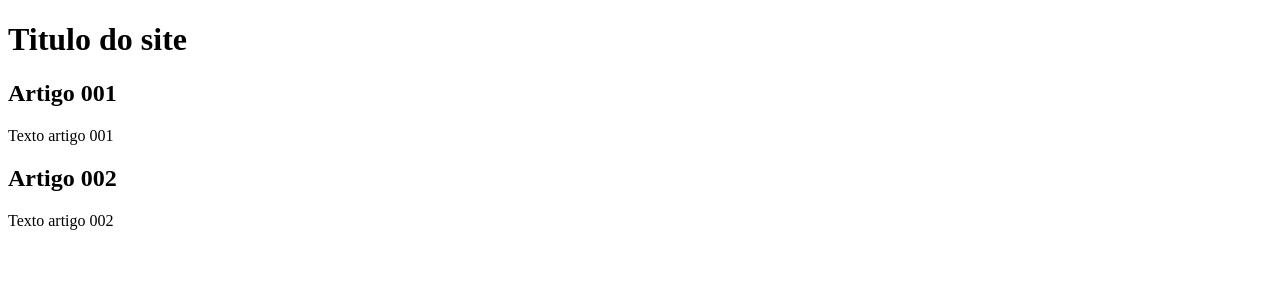
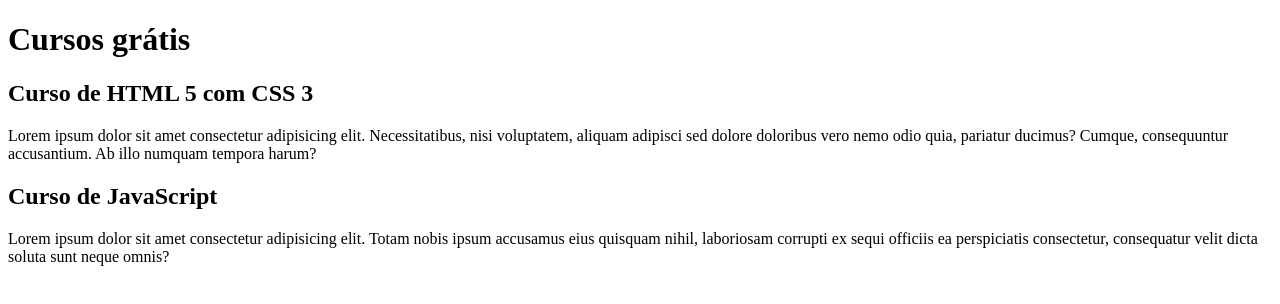
Before and after one commit to Alaff-maia/projeto-site2, a plain HTML site: page index.html in a window 1280 px wide. Drawn offline with Linux system fonts and the light colour scheme.

Commit message:
comecei a escrever o conteudo

```diff
--- a/index.html
+++ b/index.html
@@ -9,16 +9,16 @@
 <body>
     <main>
         <header>
-            <h1> Titulo do site </h1>
+            <h1> Cursos grátis </h1>
 
         </header>
         <article>
-            <h2>Artigo 001</h2>
-            <p>Texto artigo 001</p>
+            <h2>Curso de HTML 5 com CSS 3</h2>
+            <p>Lorem ipsum dolor sit amet consectetur adipisicing elit. Necessitatibus, nisi voluptatem, aliquam adipisci sed dolore doloribus vero nemo odio quia, pariatur ducimus? Cumque, consequuntur accusantium. Ab illo numquam tempora harum?</p>
         </article>
         <article>
-            <h2>Artigo 002</h2>
-            <p>Texto artigo 002</p>
+            <h2>Curso de JavaScript</h2>
+            <p>Lorem ipsum dolor sit amet consectetur adipisicing elit. Totam nobis ipsum accusamus eius quisquam nihil, laboriosam corrupti ex sequi officiis ea perspiciatis consectetur, consequatur velit dicta soluta sunt neque omnis?</p>
         </article>
 
     </main>
```
